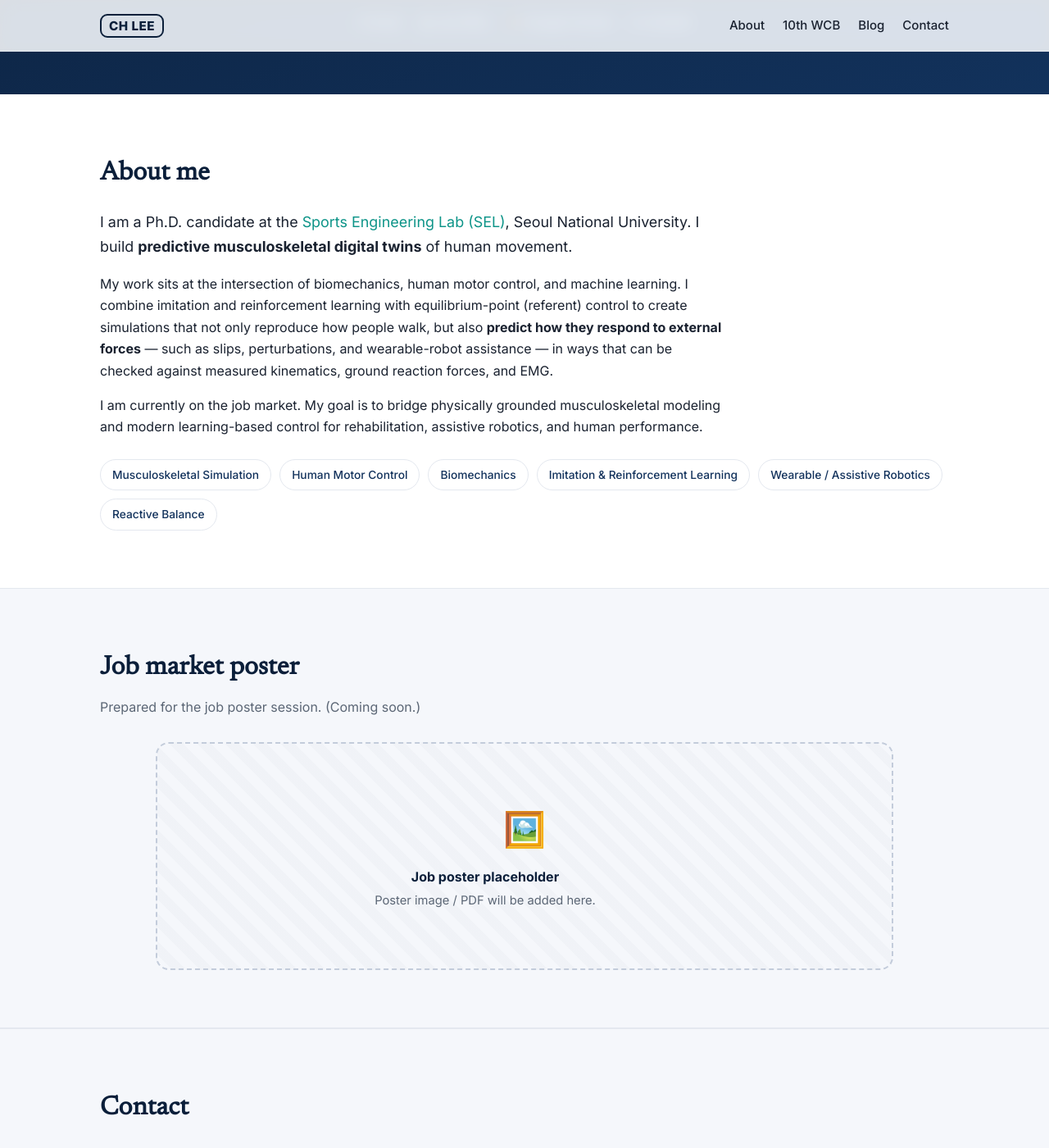
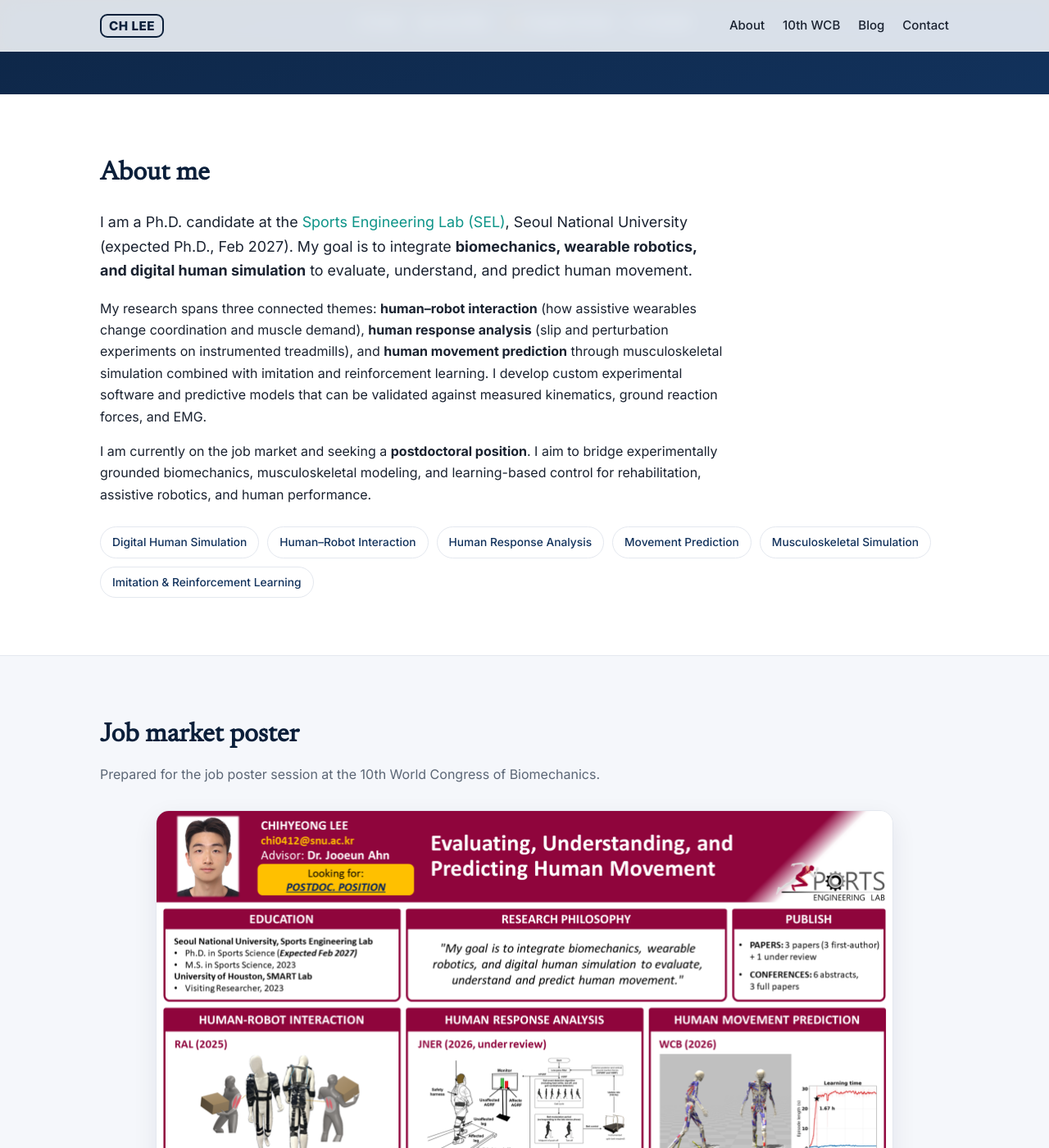
Before and after one commit to 27bro/27bro.github.io, a Jekyll site: the page built from index.html, in a window 1280 px wide and 1400 px high, scrolled down 402 px. Shown: the whole window at 82% size. Built offline with Jekyll 4.4.1, drawn with Linux system fonts in a browser that asks for light colours; some of the changed text lies outside the part shown.

Commit message:
Add job market poster to About page and update bio
- Extend update_poster.ps1 to export job poster PPTX to PNG/PDF

- Replace job poster placeholder with image, PDF download, and cache-busting

- Revise About me text to match job poster research themes

Co-authored-by: Cursor <cursoragent@cursor.com>

```diff
--- a/index.html
+++ b/index.html
@@ -33,58 +33,50 @@ title: About
     <h2 class="section-title">About me</h2>
     <p class="lead">
       I am a Ph.D. candidate at the <a href="{{ site.lab_url }}" target="_blank" rel="noopener">Sports
-      Engineering Lab (SEL)</a>, Seoul National University. I build
-      <strong>predictive musculoskeletal digital twins</strong> of human movement.
+      Engineering Lab (SEL)</a>, Seoul National University (expected Ph.D., Feb 2027).
+      My goal is to integrate <strong>biomechanics, wearable robotics, and digital human
+      simulation</strong> to evaluate, understand, and predict human movement.
     </p>
     <p>
-      My work sits at the intersection of biomechanics, human motor control, and
-      machine learning. I combine imitation and reinforcement learning with
-      equilibrium-point (referent) control to create simulations that not only
-      reproduce how people walk, but also <strong>predict how they respond to
-      external forces</strong> — such as slips, perturbations, and wearable-robot
-      assistance — in ways that can be checked against measured kinematics, ground
-      reaction forces, and EMG.
+      My research spans three connected themes: <strong>human–robot interaction</strong>
+      (how assistive wearables change coordination and muscle demand),
+      <strong>human response analysis</strong> (slip and perturbation experiments on
+      instrumented treadmills), and <strong>human movement prediction</strong> through
+      musculoskeletal simulation combined with imitation and reinforcement learning.
+      I develop custom experimental software and predictive models that can be validated
+      against measured kinematics, ground reaction forces, and EMG.
     </p>
     <p>
-      I am currently on the job market. My goal is to bridge physically grounded
-      musculoskeletal modeling and modern learning-based control for rehabilitation,
-      assistive robotics, and human performance.
+      I am currently on the job market and seeking a <strong>postdoctoral position</strong>.
+      I aim to bridge experimentally grounded biomechanics, musculoskeletal modeling, and
+      learning-based control for rehabilitation, assistive robotics, and human performance.
     </p>
 
     <div class="pill-row">
+      <span class="pill">Digital Human Simulation</span>
+      <span class="pill">Human–Robot Interaction</span>
+      <span class="pill">Human Response Analysis</span>
+      <span class="pill">Movement Prediction</span>
       <span class="pill">Musculoskeletal Simulation</span>
-      <span class="pill">Human Motor Control</span>
-      <span class="pill">Biomechanics</span>
       <span class="pill">Imitation &amp; Reinforcement Learning</span>
-      <span class="pill">Wearable / Assistive Robotics</span>
-      <span class="pill">Reactive Balance</span>
     </div>
   </div>
 </section>
 
-<!-- ─────────────────────────── JOB POSTER (placeholder) ─────────────────────────── -->
+<!-- ─────────────────────────── JOB POSTER ─────────────────────────── -->
 <section id="job-poster" class="section section-alt">
   <div class="wrap">
     <h2 class="section-title">Job market poster</h2>
-    <p class="section-desc">Prepared for the job poster session. (Coming soon.)</p>
+    <p class="section-desc">Prepared for the job poster session at the 10th World Congress of Biomechanics.</p>
 
-    <!--
-      ▼▼▼ job poster 넣는 법 (나중에 이 주석 블록을 실제 내용으로 교체) ▼▼▼
-      1) 포스터를 PNG 로 내보내 assets/img/job_poster.png 로 저장
-      2) (선택) assets/files/job_poster.pdf 로 PDF 저장
-      3) 아래 .poster-placeholder <div> 를 지우고 다음 코드로 교체:
-
-         <a href="{{ '/assets/files/job_poster.pdf' | relative_url }}" target="_blank" rel="noopener">
-           <img class="poster-img" src="{{ '/assets/img/job_poster.png' | relative_url }}"
-                alt="{{ site.author.name }} — job market poster">
-         </a>
-      ▲▲▲ 여기까지 ▲▲▲
-    -->
-    <div class="poster-placeholder">
-      <div class="ph-icon">🖼️</div>
-      <p class="ph-title">Job poster placeholder</p>
-      <p class="ph-note">Poster image / PDF will be added here.</p>
-    </div>
+    {% assign cachebust = site.time | date: '%s' %}
+    <a href="{{ '/assets/files/job_poster.pdf' | relative_url }}?v={{ cachebust }}" target="_blank" rel="noopener">
+      <img class="poster-img" src="{{ '/assets/img/job_poster.png' | relative_url }}?v={{ cachebust }}"
+           alt="{{ site.author.name }} — job market poster">
+    </a>
+    <p class="poster-download">
+      <a class="btn btn-primary" href="{{ '/assets/files/job_poster.pdf' | relative_url }}?v={{ cachebust }}" download>Download poster (PDF)</a>
+    </p>
   </div>
 </section>
 
```
Also changed, not shown: assets/img/job_poster.png (added), 2 other files.
